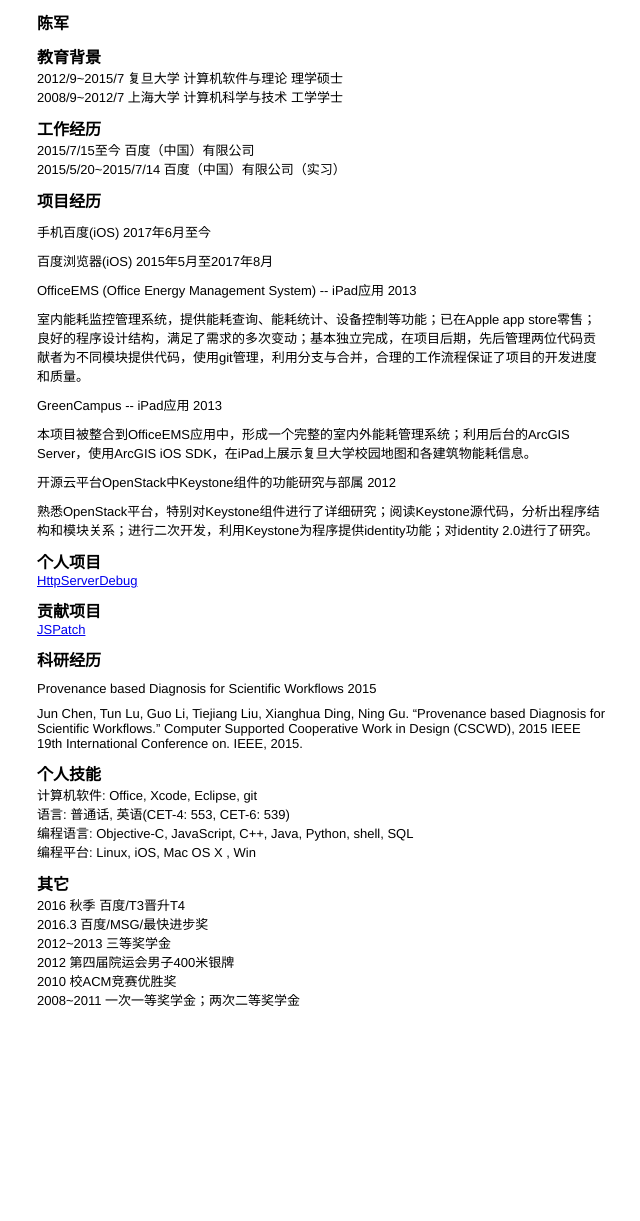
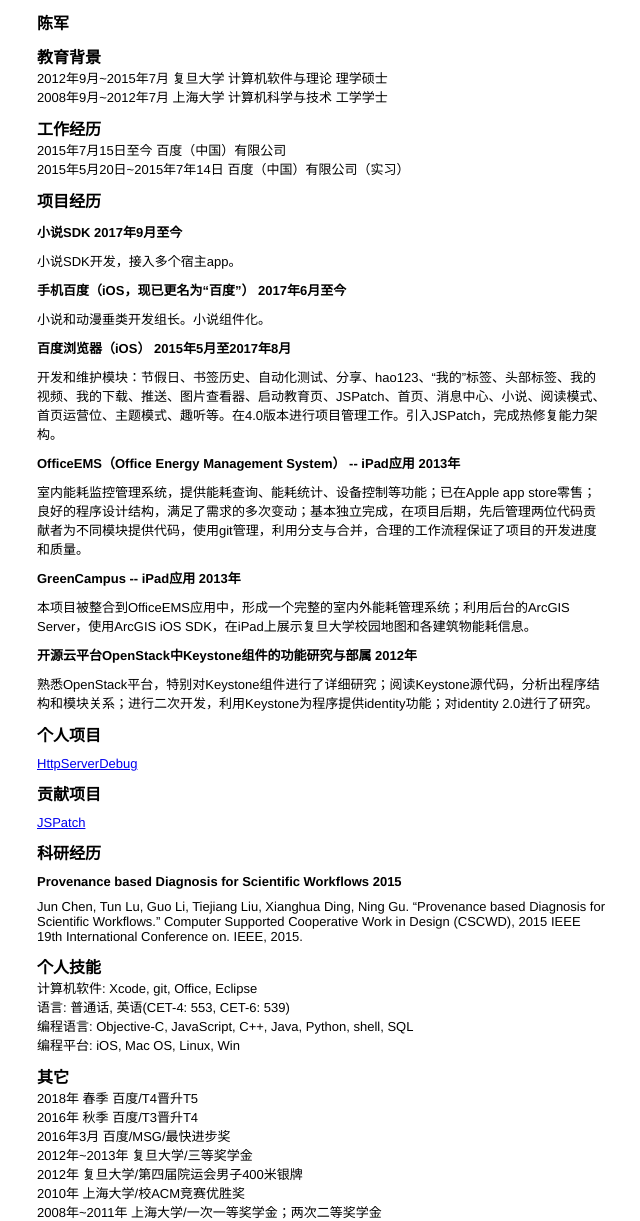
Before and after one commit to rob2468/rob2468.github.io, a Jekyll site: the page pages/resume.html, which Jekyll copies as it is, in a window 1280 px wide. Shown: the whole page, without its empty margins (318-958 px from the left). Built offline with Jekyll 4.4.1, drawn with Linux system fonts in a browser that asks for light colours; before the commit the page ends 1009 px from its top, so only the background shows below that.

Commit message:
update resume

```diff
--- a/css/default.css
+++ b/css/default.css
@@ -1,13 +1,11 @@
 /* Global Reset */
 
-*
-{
+* {
     margin: 0;
     padding: 0;
 }
 
-body
-{
+body {
     background-color: white;
     font: 13.34px helvetica, arial, clean, sans-serif;
     font-size: small;
@@ -15,23 +13,35 @@
     width: auto;
 }
 
-ul
-{
+ul {
     list-style-type: none;
 }
 
-h1, h2, h3, h4, h5, h6
-{
+h1,
+h2 {
     font-size: 16px;
 }
 
-h1, h2, p
-{
+h3 {
+    font-size: 15px;
+}
+
+h4 {
+    font-size: 14px;
+}
+
+h5 {
+    font-size: 13px;
+}
+
+h1,
+h2,
+h5,
+p {
     margin-top: 10px;
 }
 
-div.main
-{
+div.main {
     width: 100%;
     margin-left: auto;
     margin-right: auto;
@@ -39,27 +49,23 @@
     padding: 0 20px;
 }
 
-div.footer
-{
+div.footer {
     text-align: center;
 }
 
-div.code
-{
+div.code {
     background-color: #f0f0f0;
     overflow-x: auto;
     overflow-y: hidden;
     white-space: pre;
 }
 
-a
-{
+a {
     word-wrap: break-word;
 }
 
 @media screen and (min-width: 768px) {
-    div.main
-    {
+    div.main {
         width: 610px;
     }
 }
--- a/pages/resume.html
+++ b/pages/resume.html
@@ -16,38 +16,42 @@
     <div class="education">
         <h2>教育背景</h2>
         <ul>
-            <li>2012/9~2015/7 复旦大学 计算机软件与理论 理学硕士</li>
-            <li>2008/9~2012/7 上海大学 计算机科学与技术 工学学士</li>
+            <li>2012年9月~2015年7月 复旦大学 计算机软件与理论 理学硕士</li>
+            <li>2008年9月~2012年7月 上海大学 计算机科学与技术 工学学士</li>
         </ul>
     </div>
     <div class="job">
         <h2>工作经历</h2>
         <ul>
-            <li>2015/7/15至今 百度（中国）有限公司</li>
-            <li>2015/5/20~2015/7/14 百度（中国）有限公司（实习）</li>
+            <li>2015年7月15日至今 百度（中国）有限公司</li>
+            <li>2015年5月20日~2015年7年14日 百度（中国）有限公司（实习）</li>
         </ul>
     </div>
     <div class="project">
         <h2>项目经历</h2>
         <ul>
             <li>
-                <p>手机百度(iOS) 2017年6月至今</p>
-                <p></p>
+                <h5>小说SDK 2017年9月至今</h5>
+                <p>小说SDK开发，接入多个宿主app。</p>
             </li>
             <li>
-                <p>百度浏览器(iOS) 2015年5月至2017年8月</p>
-                <p></p>
+                <h5>手机百度（iOS，现已更名为“百度”） 2017年6月至今</h5>
+                <p>小说和动漫垂类开发组长。小说组件化。</p>
             </li>
             <li>
-                <p>OfficeEMS (Office Energy Management System) -- iPad应用 2013</p>
+                <h5>百度浏览器（iOS） 2015年5月至2017年8月</h5>
+                <p>开发和维护模块：节假日、书签历史、自动化测试、分享、hao123、“我的”标签、头部标签、我的视频、我的下载、推送、图片查看器、启动教育页、JSPatch、首页、消息中心、小说、阅读模式、首页运营位、主题模式、趣听等。在4.0版本进行项目管理工作。引入JSPatch，完成热修复能力架构。</p>
+            </li>
+            <li>
+                <h5>OfficeEMS（Office Energy Management System） -- iPad应用 2013年</h5>
                 <p>室内能耗监控管理系统，提供能耗查询、能耗统计、设备控制等功能；已在Apple app store零售；良好的程序设计结构，满足了需求的多次变动；基本独立完成，在项目后期，先后管理两位代码贡献者为不同模块提供代码，使用git管理，利用分支与合并，合理的工作流程保证了项目的开发进度和质量。</p>
             </li>
             <li>
-                <p>GreenCampus -- iPad应用 2013</p>
+                <h5>GreenCampus -- iPad应用 2013年</h5>
                 <p>本项目被整合到OfficeEMS应用中，形成一个完整的室内外能耗管理系统；利用后台的ArcGIS Server，使用ArcGIS iOS SDK，在iPad上展示复旦大学校园地图和各建筑物能耗信息。</p>
             </li>
             <li>
-                <p>开源云平台OpenStack中Keystone组件的功能研究与部属 2012</p>
+                <h5>开源云平台OpenStack中Keystone组件的功能研究与部属 2012年</h5>
                 <p>熟悉OpenStack平台，特别对Keystone组件进行了详细研究；阅读Keystone源代码，分析出程序结构和模块关系；进行二次开发，利用Keystone为程序提供identity功能；对identity 2.0进行了研究。</p>
             </li>
         </ul>
@@ -55,20 +59,24 @@
     <div class="myselfproject">
         <h2>个人项目</h2>
         <ul>
-            <li><a href="https://github.com/rob2468/HttpServerDebug" target="_blank">HttpServerDebug</a></li>
+            <li>
+                <p><a href="https://github.com/rob2468/httpserverdebug" target="_blank">HttpServerDebug</a></p>
+            </li>
         </ul>
     </div>
     <div class="contributeto">
         <h2>贡献项目</h2>
         <ul>
-            <li><a href="https://github.com/bang590/JSPatch/pulls?q=is%3Apr%20author%3Arob2468" target="_blank">JSPatch</a></li>
+            <li>
+                <p><a href="https://github.com/bang590/JSPatch/pulls?q=is%3Apr%20author%3Arob2468" target="_blank">JSPatch</a></p>
+            </li>
         </ul>
     </div>
     <div class="research">
         <h2>科研经历</h2>
         <ul>
             <li>
-            <p>Provenance based Diagnosis for Scientific Workflows 2015</p>
+            <h5>Provenance based Diagnosis for Scientific Workflows 2015</h5>
             <p>Jun Chen, Tun Lu, Guo Li, Tiejiang Liu, Xianghua Ding, Ning Gu. “Provenance based Diagnosis for Scientific Workflows.” Computer Supported Cooperative Work in Design (CSCWD), 2015 IEEE 19th International Conference on. IEEE, 2015.</p>
             </li>
         </ul>
@@ -76,21 +84,22 @@
     <div class="skills">
         <h2>个人技能</h2>
         <ul>
-            <li>计算机软件: Office, Xcode, Eclipse, git</li>
+            <li>计算机软件: Xcode, git, Office, Eclipse</li>
             <li>语言: 普通话, 英语(CET-4: 553, CET-6: 539)</li>
             <li>编程语言: Objective-C, JavaScript, C++, Java, Python, shell, SQL</li>
-            <li>编程平台: Linux, iOS, Mac OS X , Win</li>
+            <li>编程平台: iOS, Mac OS, Linux, Win</li>
         </ul>
     </div>
     <div class="miscellaneous">
         <h2>其它</h2>
         <ul>
-            <li>2016 秋季 百度/T3晋升T4</li>
-            <li>2016.3 百度/MSG/最快进步奖</li>
-            <li>2012~2013 三等奖学金</li>
-            <li>2012 第四届院运会男子400米银牌</li>
-            <li>2010 校ACM竞赛优胜奖</li>
-            <li>2008~2011 一次一等奖学金；两次二等奖学金</li>
+            <li>2018年 春季 百度/T4晋升T5</li>
+            <li>2016年 秋季 百度/T3晋升T4</li>
+            <li>2016年3月 百度/MSG/最快进步奖</li>
+            <li>2012年~2013年 复旦大学/三等奖学金</li>
+            <li>2012年 复旦大学/第四届院运会男子400米银牌</li>
+            <li>2010年 上海大学/校ACM竞赛优胜奖</li>
+            <li>2008年~2011年 上海大学/一次一等奖学金；两次二等奖学金</li>
         </ul>
     </div>
     </div>
```
